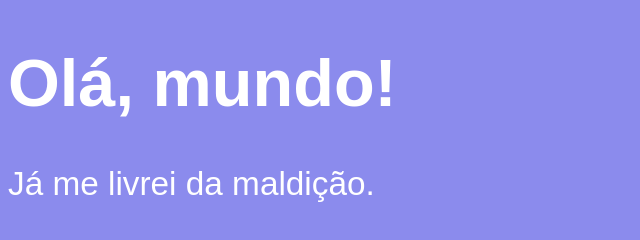
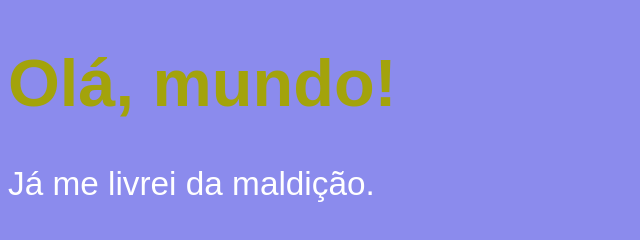
Before and after one commit to Brrn91/estudos-javascript, a plain HTML site: page exercicios/aula04/ex001.html in a window 1280 px wide. Shown: the whole page, without its empty margins (0-640 px from the left). Drawn offline with Linux system fonts and the light colour scheme.

Commit message:
h1 style

```diff
--- a/exercicios/aula04/ex001.html
+++ b/exercicios/aula04/ex001.html
@@ -13,6 +13,10 @@
       font-family: Arial, Helvetica, sans-serif;
       font-size: 25pt;
     }
+
+    h1 {
+      color: rgb(163, 163, 11);
+    }
   </style>
 
 </head>
```
